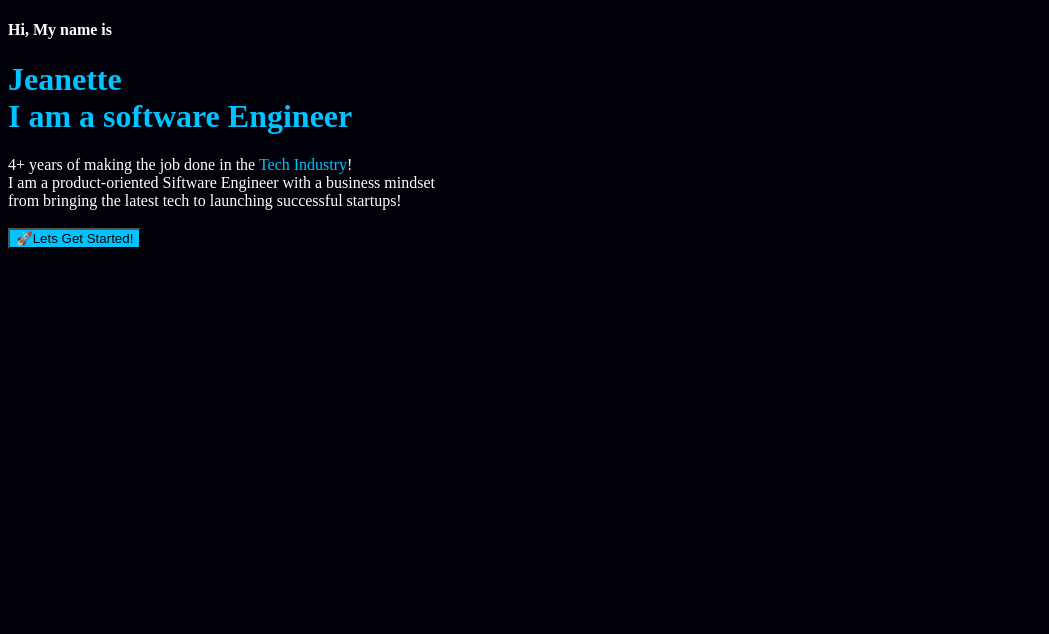
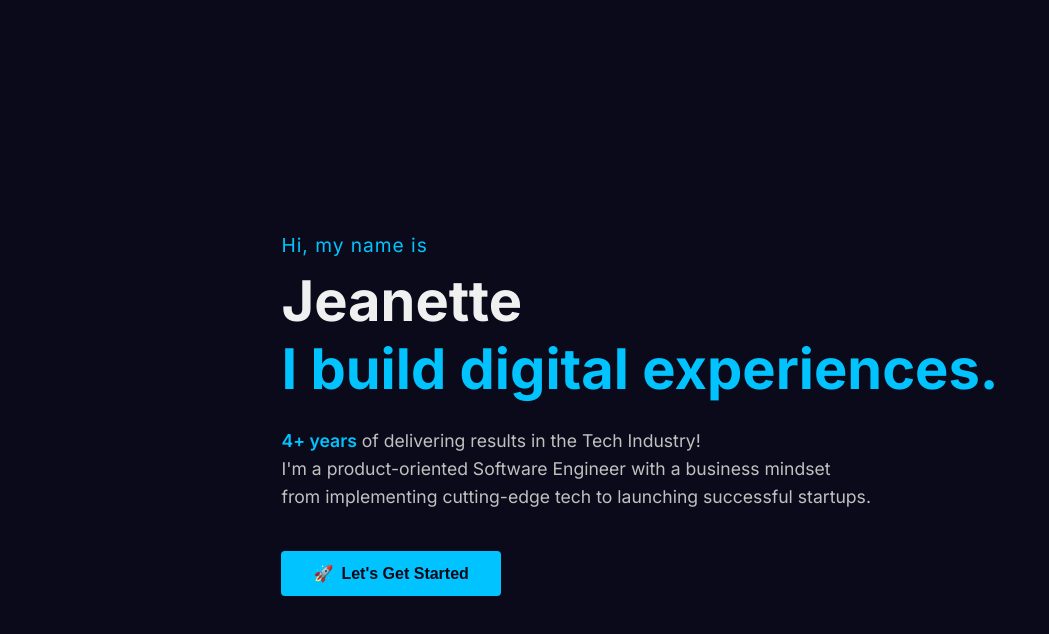
Before and after one commit to Manunu98/About-me, a plain HTML site: page index.html in a window 1280 px wide. Shown: the whole page, without its empty margins (0-1049 px from the left). Drawn offline with Linux system fonts and the light colour scheme.

Commit message:
styling update

```diff
--- a/index.html
+++ b/index.html
@@ -1,23 +1,27 @@
+
 <!DOCTYPE html>
 <html lang="en">
 <head>
     <meta charset="UTF-8">
     <meta name="viewport" content="width=device-width, initial-scale=1.0">
-    <title>document</title>
+    <title>Jeanette | Software Engineer</title>
+    <link rel="stylesheet" href="https://fonts.googleapis.com/css2?family=Inter:wght@300;400;600;700&display=swap">
     <link rel="stylesheet" href="style.css">
 </head>
-<h4>Hi, My name is</h4>
-<h1>Jeanette <br>I am a software Engineer</h1>
 <body>
-4+ years of making the job done in the <span class="highlight">Tech Industry</span>!<br>
-I am a product-oriented Siftware Engineer with a business mindset<br>
-from bringing the latest tech to launching successful startups!<br>
+    <div class="container">
+        <h4>Hi, my name is</h4>
+        <h1>Jeanette <span>I build digital experiences.</span></h1>
 
+        <p>
+            <span class="highlight">4+ years</span> of delivering results in the Tech Industry!<br>
+            I'm a product-oriented Software Engineer with a business mindset<br>
+            from implementing cutting-edge tech to launching successful startups.
+        </p>
 
-
-</body><br>
-<button>
-    🚀Lets Get Started!
-
-</button>
+        <button>
+            <span>🚀</span> Let's Get Started
+        </button>
+    </div>
+</body>
 </html>
--- a/style.css
+++ b/style.css
@@ -1,23 +1,90 @@
-Body{
-    background-color:rgb(1, 1, 11);
-    color:white;
-    .highlight{
-        color:#00c3ff;
+:root {
+    --primary: #00c3ff;
+    --primary-dark: #0099cc;
+    --bg: #0a0a1a;
+    --text: #f0f0f0;
+    --text-light: #c0c0c0;
+}
 
+body {
+    font-family: 'Inter', sans-serif;
+    background-color: var(--bg);
+    color: var(--text);
+    line-height: 1.6;
+    margin: 0;
+    padding: 0;
+    min-height: 100vh;
+    display: flex;
+    flex-direction: column;
+    justify-content: center;
+    padding: 0 10%;
+}
 
+.container {
+    max-width: 800px;
+    margin: 0 auto;
+}
 
+h4 {
+    color: var(--primary);
+    font-size: 1.2rem;
+    font-weight: 400;
+    margin-bottom: 0.5rem;
+    letter-spacing: 0.05em;
+}
+
+h1 {
+    color: var(--text);
+    font-size: 3.5rem;
+    font-weight: 700;
+    margin: 0 0 1.5rem 0;
+    line-height: 1.2;
+}
+
+h1 span {
+    color: var(--primary);
+    display: block;
+}
+
+p {
+    color: var(--text-light);
+    font-size: 1.1rem;
+    max-width: 600px;
+    margin-bottom: 2.5rem;
+}
+
+.highlight {
+    color: var(--primary);
+    font-weight: 600;
+}
+
+button {
+    background-color: var(--primary);
+    color: var(--bg);
+    border: none;
+    padding: 0.8rem 2rem;
+    font-size: 1rem;
+    font-weight: 600;
+    border-radius: 4px;
+    cursor: pointer;
+    transition: all 0.3s ease;
+    display: flex;
+    align-items: center;
+    gap: 0.5rem;
+}
+
+button:hover {
+    background-color: var(--primary-dark);
+    transform: translateY(-2px);
+    box-shadow: 0 4px 12px rgba(0, 195, 255, 0.2);
+}
+
+@media (max-width: 768px) {
+    body {
+        padding: 0 5%;
     }
 
+    h1 {
+        font-size: 2.5rem;
+    }
 }
-
-h1{
-    color:#00c3ff;
-
-}
-h4{
-    color:white;
-
-}
-button{
-    background-color:#00c3ff;
-}
```
